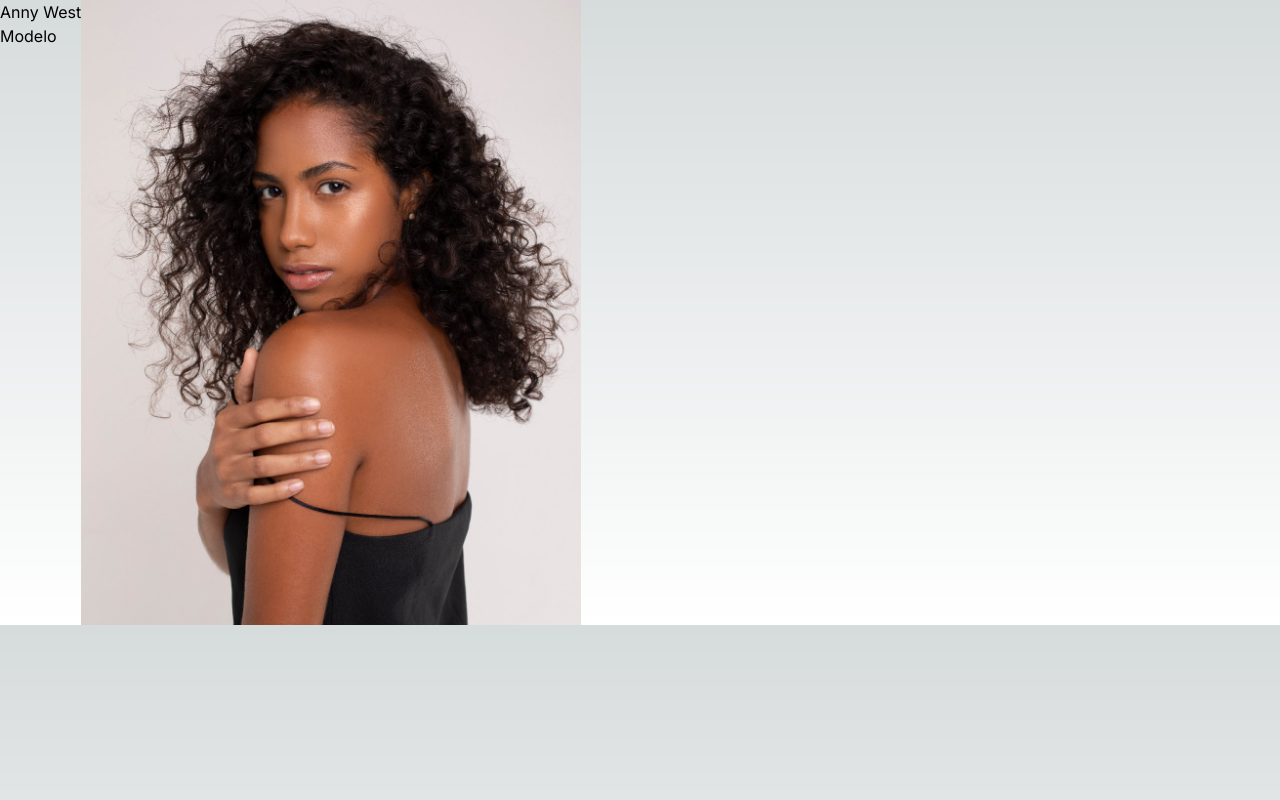
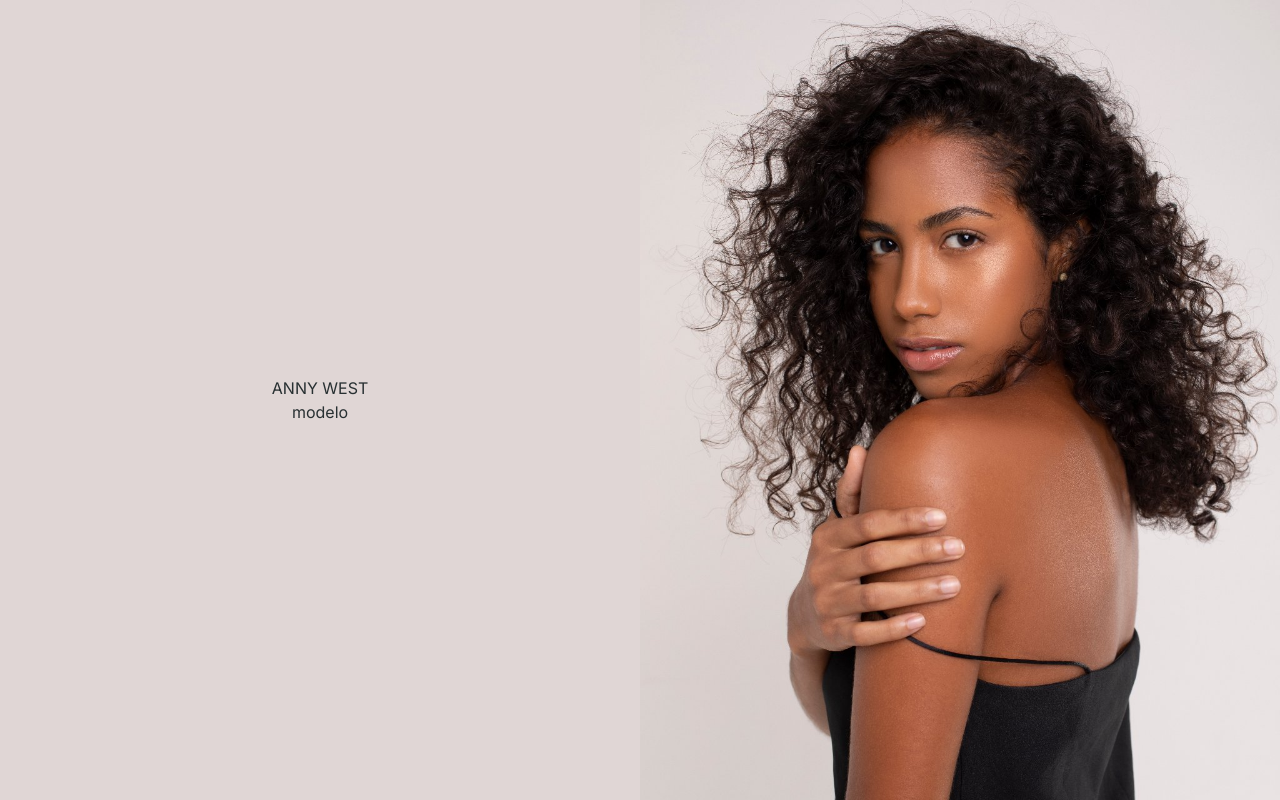
Before and after one commit to thneves/Anny-West, a Next.js app: page / in a window 1280 px wide. Built offline with nearby package versions, Linux system fonts and the light colour scheme.

Commit message:
Advances on header style, add colors to tailwind config

```diff
--- a/src/components/header.js
+++ b/src/components/header.js
@@ -3,13 +3,14 @@ import heroImage from 'public/static/images/header-main.jpeg'
 
 const Header = () => {
   return (
-    <header className="flex flex-row">
-      <div className="">
-        <h1>Anny West</h1>
-        <h2>Modelo</h2>
+    <header className="flex flex-row h-screen">
+      <div className="flex flex-col items-center justify-center mx-auto w-1/2 bg-primary">
+        <div className='triangle'></div>
+        <h1 className='text-text_dark'>ANNY WEST</h1>
+        <h2 className='text-text_dark'>modelo</h2>
       </div>
-      <div className="">
-        <Image src={heroImage} width={500} height={500} />
+      <div className="w-1/2">
+        <Image src={heroImage} quality={100} className='h-screen'/>
       </div>
     </header>
   );
--- a/tailwind.config.js
+++ b/tailwind.config.js
@@ -13,6 +13,14 @@ module.exports = {
           'conic-gradient(from 180deg at 50% 50%, var(--tw-gradient-stops))',
       },
     },
+    colors: {
+      primary: '#e0d6d5',
+      secondary: '#F5F5F5',
+      tertiary: '#F5F5F5',
+      details: '#F5F5F5',
+      dark: '#F5F5F5',
+      text_dark: '#283032',
+    }
   },
   plugins: [],
 }
```
